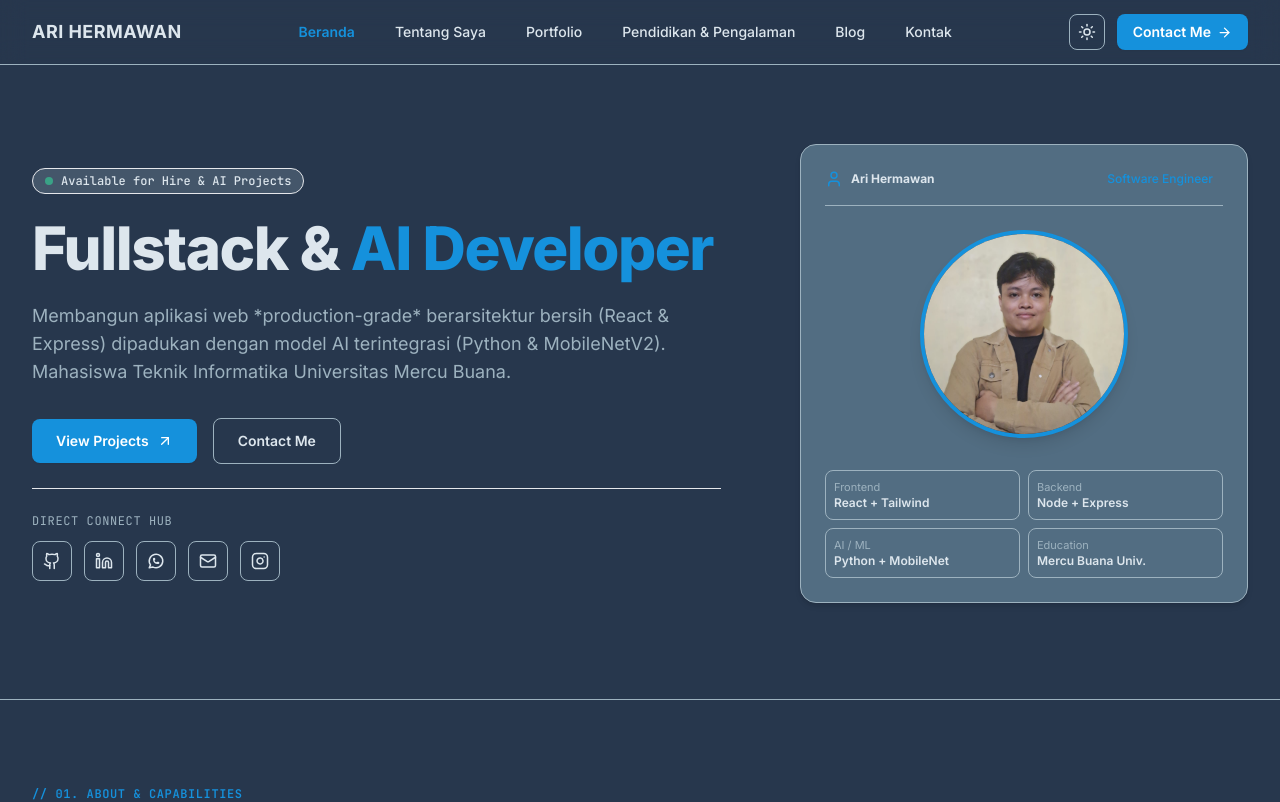
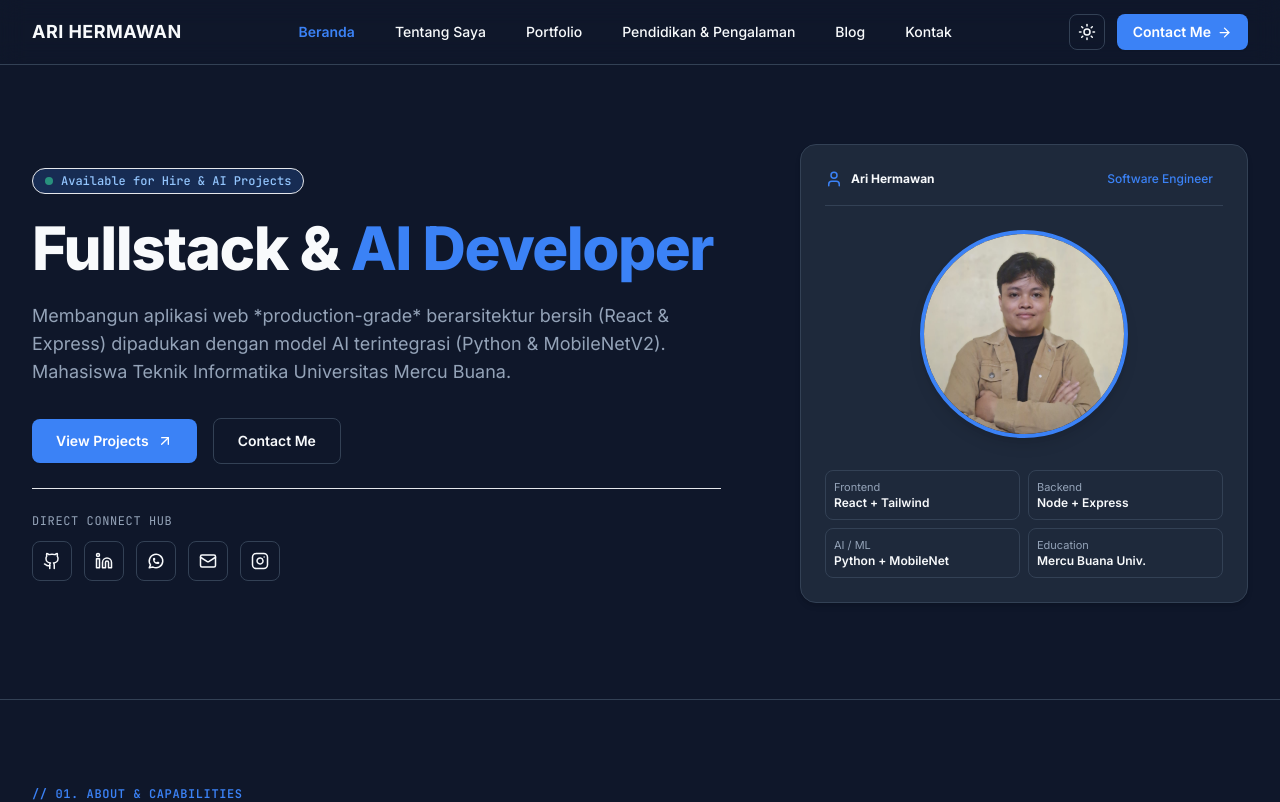
Before and after one commit to Ari-1711/portfolio-dev-hub, a React (Vite) app in the folder frontend/: page / in a window 1280 px wide. Shown: the top 802 px of the page. Built offline with nearby package versions, Linux system fonts and the light colour scheme.

Commit message:
style(theme): revamp dark mode palette for WCAG contrast compliance

```diff
--- a/frontend/src/index.css
+++ b/frontend/src/index.css
@@ -17,14 +17,14 @@
   }
 
   .dark {
-    --color-bg-base: #27374D;        /* Deep Slate Charcoal Base */
-    --color-surface-card: #526D82;    /* Card Background Dark */
-    --color-surface-border: #9DB2BF;  /* Secondary Accent / Borders Dark */
-    --color-text-primary: #DDE6ED;    /* Primary Text & Highlights Dark */
-    --color-text-secondary: #9DB2BF;  /* Secondary Text & Subtitles Dark */
-    --color-accent: #1591DC;          /* Primary Accent CTA */
-    --color-badge-bg: rgba(157, 178, 191, 0.25); /* Translucent Slate */
-    --color-badge-text: #DDE6ED;      /* Badge Text Dark */
+    --color-bg-base: #0F172A;        /* Slate 950 */
+    --color-surface-card: #1E293B;    /* Slate 800 */
+    --color-surface-border: #334155;  /* Slate 700 */
+    --color-text-primary: #F8FAFC;    /* Slate 50 */
+    --color-text-secondary: #94A3B8;  /* Slate 400 */
+    --color-accent: #3B82F6;          /* Blue 500 */
+    --color-badge-bg: rgba(59, 130, 246, 0.2); /* Translucent Blue */
+    --color-badge-text: #93C5FD;      /* Blue 300 */
   }
 
   html {
```
